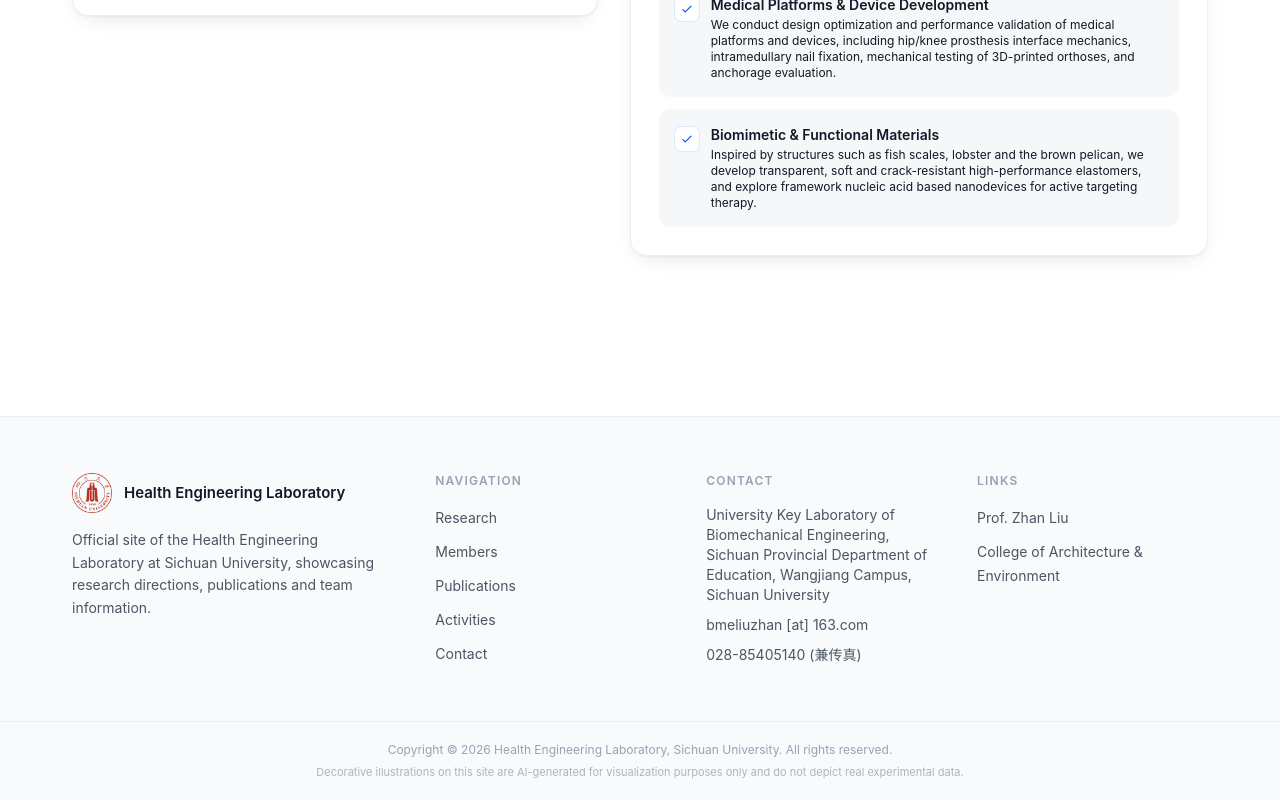
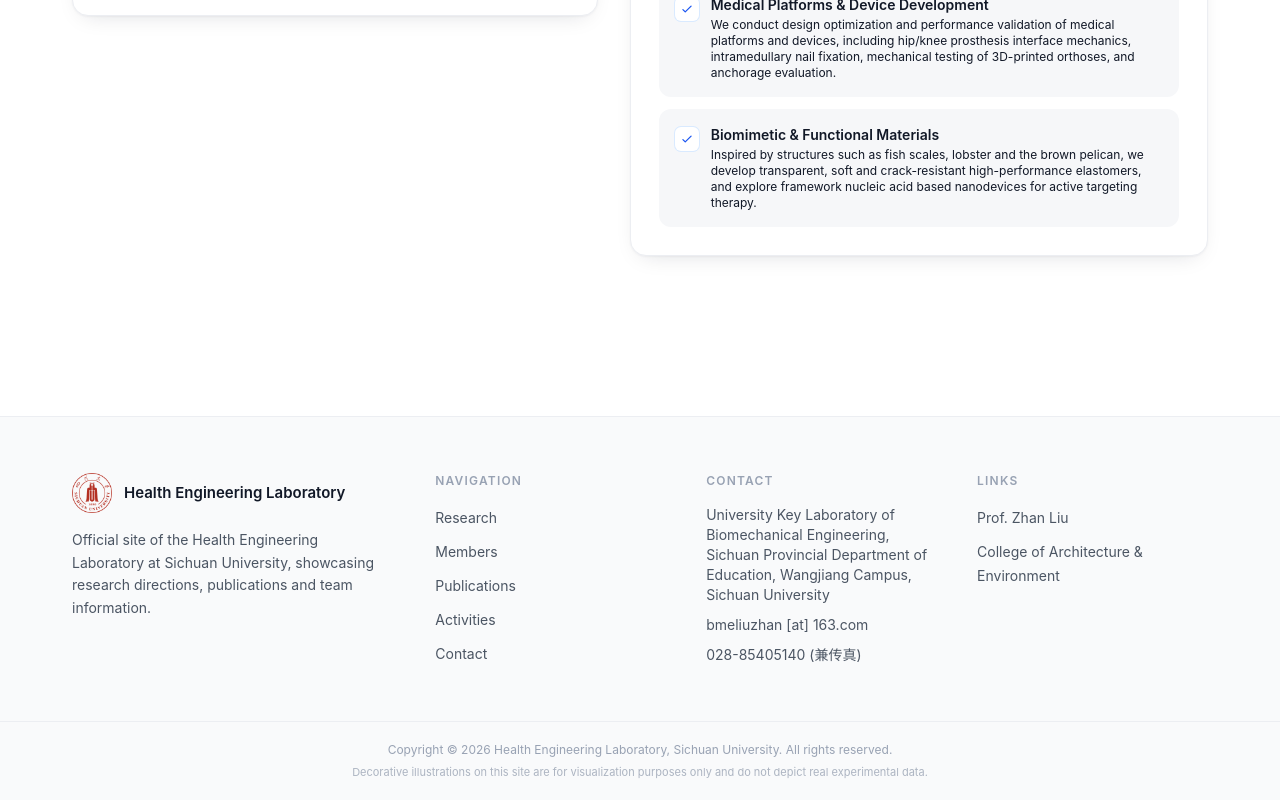
Before and after one commit to scujkgcsys/scujkgcsys.github.io, a Vue app: page /#/contact in a window 1280 px wide. Shown: the part 1172-1972 px from the top of the page. Built offline with nearby package versions, Linux system fonts and the light colour scheme.

Commit message:
chore: 调整页脚配图说明文案

```diff
--- a/src/i18n/locales/en.js
+++ b/src/i18n/locales/en.js
@@ -149,6 +149,6 @@ export default {
     contactTitle: 'Contact',
     links: 'Links',
     copyright: 'Copyright © {year} Health Engineering Laboratory, Sichuan University. All rights reserved.',
-    aiImages: 'Decorative illustrations on this site are AI-generated for visualization purposes only and do not depict real experimental data.'
+    aiImages: 'Decorative illustrations on this site are for visualization purposes only and do not depict real experimental data.'
   }
 }
--- a/src/i18n/locales/zh.js
+++ b/src/i18n/locales/zh.js
@@ -149,6 +149,6 @@ export default {
     contactTitle: '联系方式',
     links: '常用链接',
     copyright: '版权所有 © {year} 四川大学健康工程实验室。保留所有权利。',
-    aiImages: '页面装饰配图由 AI 生成，仅作示意，不代表真实实验图像。'
+    aiImages: '页面装饰配图仅作示意，不代表真实实验图像。'
   }
 }
```
Also changed, not shown: 1 other file (tests, documents, lock files or other folders).
